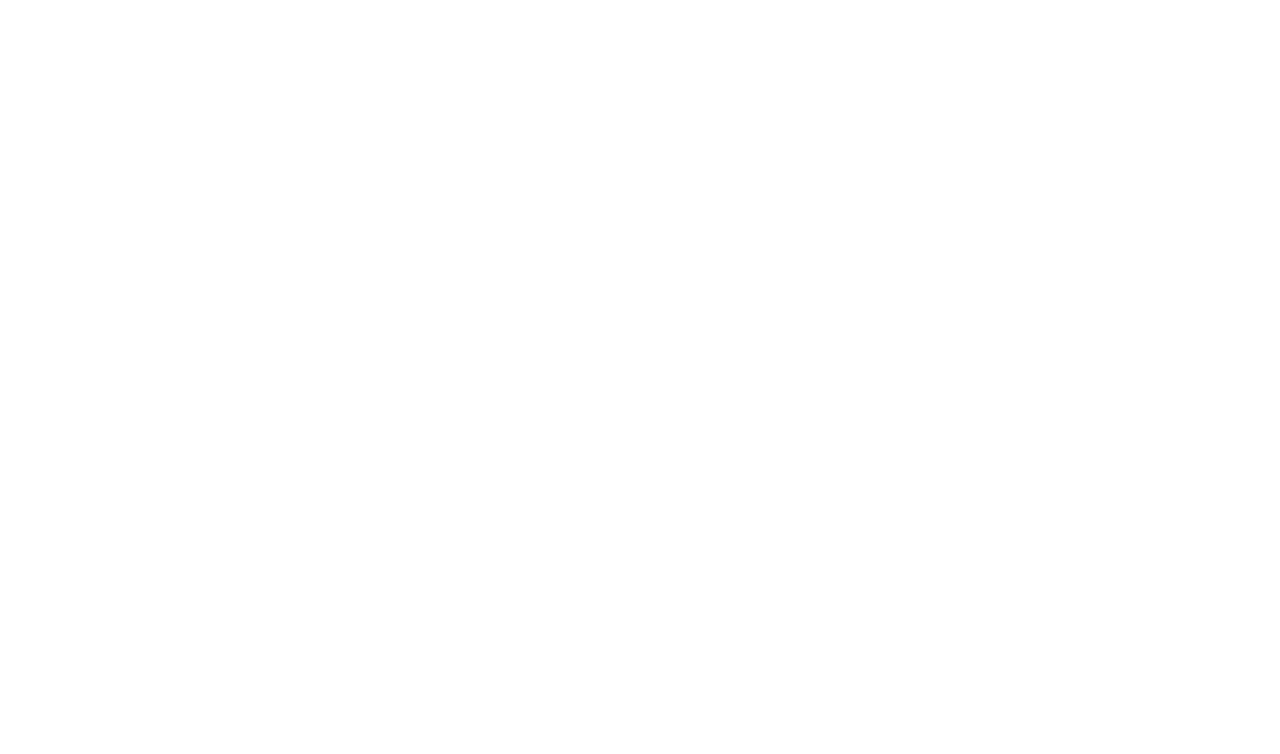
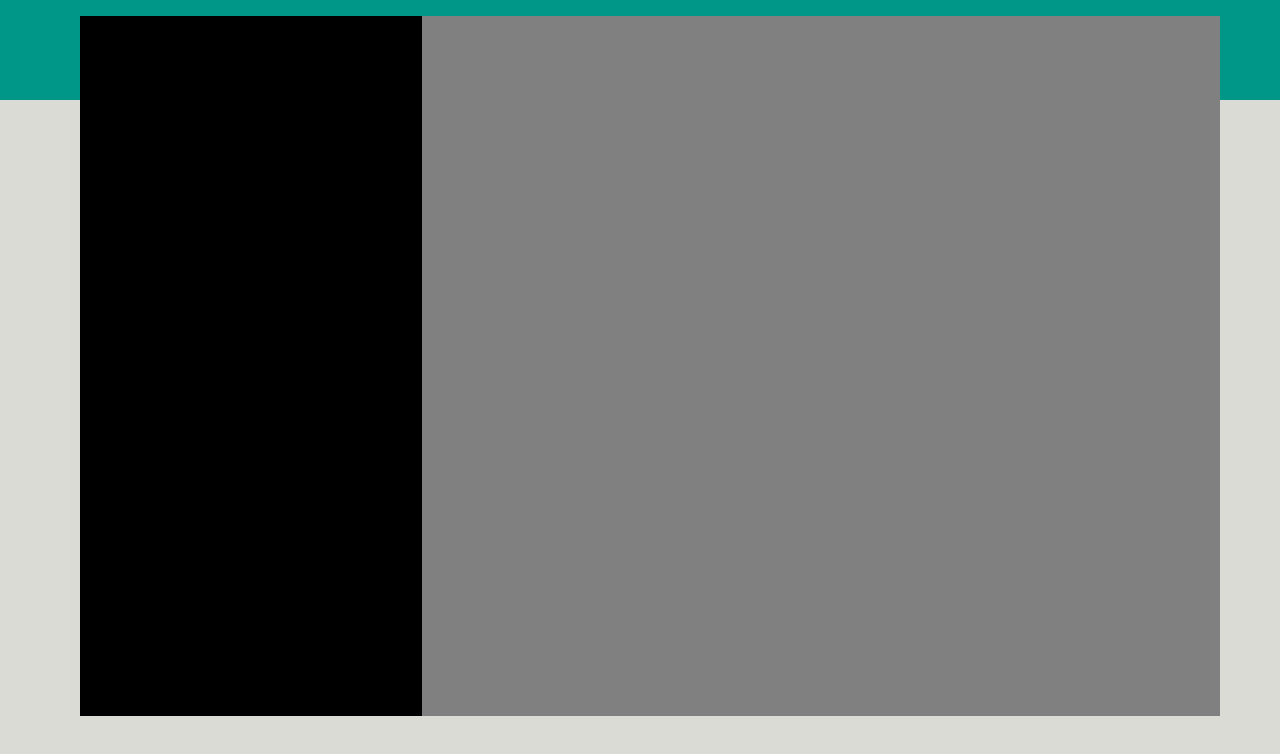
Before and after one commit to DoinaGanceriuc/vue-boolzapp, a plain HTML site: page vue-boolzappmilesone-1/index.html in a window 1280 px wide. Drawn offline with nearby package versions, Linux system fonts and the light colour scheme.

Commit message:
Complete html and css basic structure

```diff
--- a/vue-boolzappmilesone-1/Assets/Css/style.css
+++ b/vue-boolzappmilesone-1/Assets/Css/style.css
@@ -4,3 +4,35 @@
   margin: 0;
   padding: 0;
 }
+
+/* back */
+.back {
+  position: relative;
+}
+.back_top {
+  height: 100px;
+  background-color: #009688;
+}
+.back_middle {
+  height: 800px;
+  background-color: #dadbd4;
+}
+/* container */
+.container {
+  height: 700px;
+  background-color: #fff;
+  position: absolute;
+  top: 1rem;
+  left: 5rem;
+  display: flex;
+}
+.site_bar {
+  height: 100%;
+  background-color: #000;
+  width: 30%;
+}
+.site_right {
+  height: 100%;
+  background-color: grey;
+  width: 70%;
+}
--- a/vue-boolzappmilesone-1/index.html
+++ b/vue-boolzappmilesone-1/index.html
@@ -5,6 +5,11 @@
         <meta http-equiv="X-UA-Compatible" content="IE=edge">
         <meta name="viewport" content="width=device-width, initial-scale=1.0">
         <title>Vue Boolzando Milestone 1</title>
+        <link
+            href="https://cdn.jsdelivr.net/npm/bootstrap@5.1.3/dist/css/bootstrap.min.css"
+            rel="stylesheet"
+            integrity="sha384-1BmE4kWBq78iYhFldvKuhfTAU6auU8tT94WrHftjDbrCEXSU1oBoqyl2QvZ6jIW3"
+            crossorigin="anonymous">
         <link rel="stylesheet" href="./Assets/Css/style.css">
         <link rel="stylesheet"
             href="https://cdnjs.cloudflare.com/ajax/libs/font-awesome/5.15.4/css/all.min.css"
@@ -13,6 +18,19 @@
     </head>
     <body>
         <div id="root">
+            <div class="back">
+                <div class="back_top"></div>
+                <!-- /.back_top -->
+                <div class="back_middle"></div>
+                <!-- /.back_middle -->
+                <div class="container p-0">
+                    <div class="site_bar"></div>
+                    <!-- /.site_bar -->
+                    <div class="site_right"></div>
+                    <!-- /.site_right -->
+                </div>
+            </div>
+            <!-- /.back -->
 
         </div>
         <script src="https://cdn.jsdelivr.net/npm/vue@2.6.14/dist/vue.js"></script>
```
